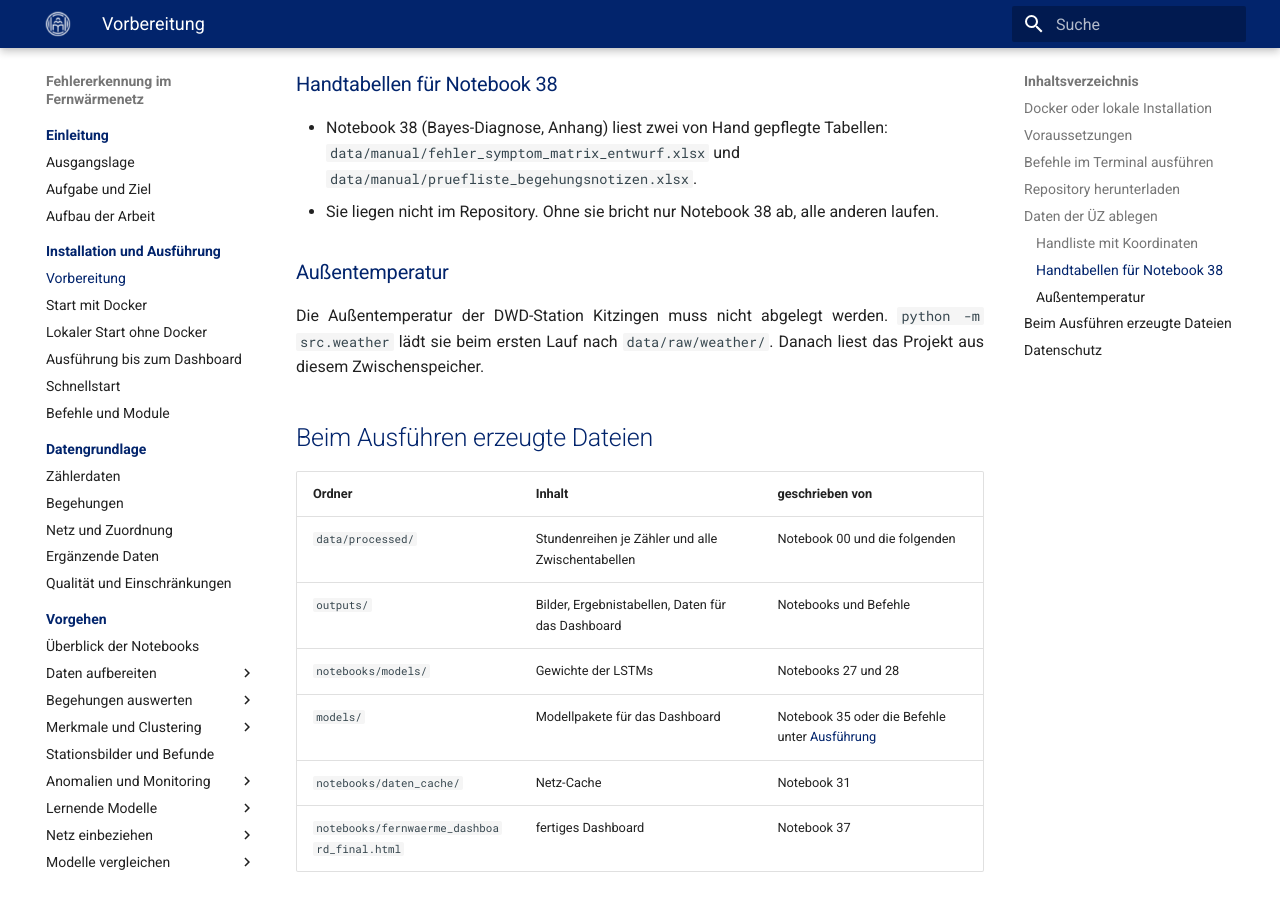
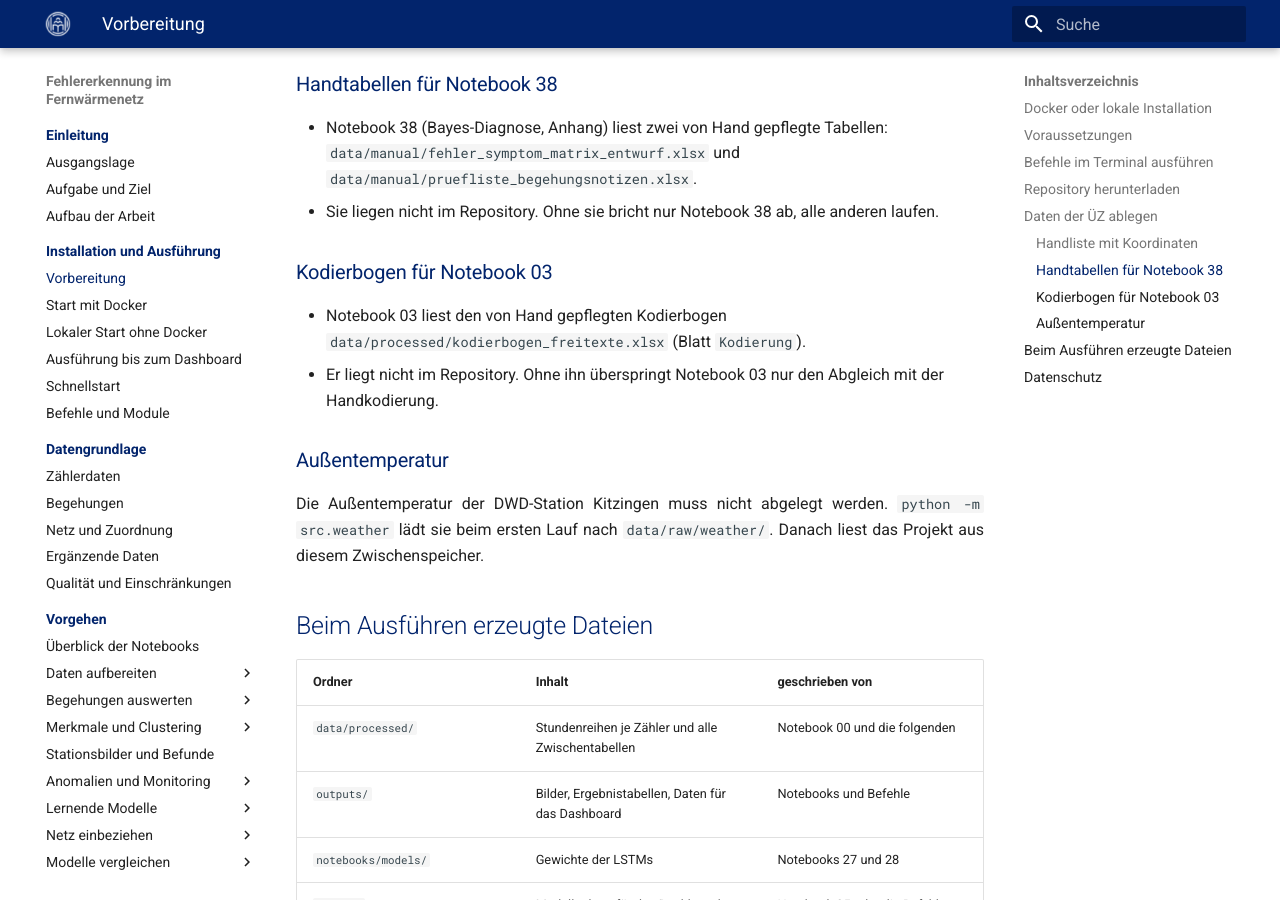
Before and after one commit to ivelinayna/projektseminar, an MkDocs documentation site: the page built from docs/installation/vorbereitung.md, in a window 1280 px wide and 900 px high, scrolled down 3150 px. Built offline with MkDocs 1.6.1 and Material for MkDocs 9.7.7, drawn with Linux system fonts in a browser that asks for light colours.

Commit message:
Vorbereitung: Kodierbogen für Notebook 03 ergänzt

```diff
--- a/docs/installation/vorbereitung.md
+++ b/docs/installation/vorbereitung.md
@@ -97,6 +97,11 @@ und [Netz und Zuordnung](../datengrundlage/netz_und_zuordnung.md).
   `data/manual/fehler_symptom_matrix_entwurf.xlsx` und `data/manual/pruefliste_begehungsnotizen.xlsx`.
 - Sie liegen nicht im Repository. Ohne sie bricht nur Notebook 38 ab, alle anderen laufen.
 
+### Kodierbogen für Notebook 03
+
+- Notebook 03 liest den von Hand gepflegten Kodierbogen `data/processed/kodierbogen_freitexte.xlsx` (Blatt `Kodierung`).
+- Er liegt nicht im Repository. Ohne ihn überspringt Notebook 03 nur den Abgleich mit der Handkodierung.
+
 ### Außentemperatur
 
 Die Außentemperatur der DWD-Station Kitzingen muss nicht abgelegt werden. `python -m src.weather` lädt sie beim ersten
```
